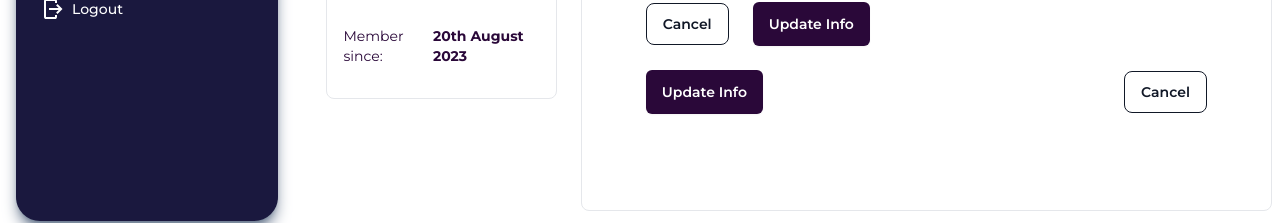
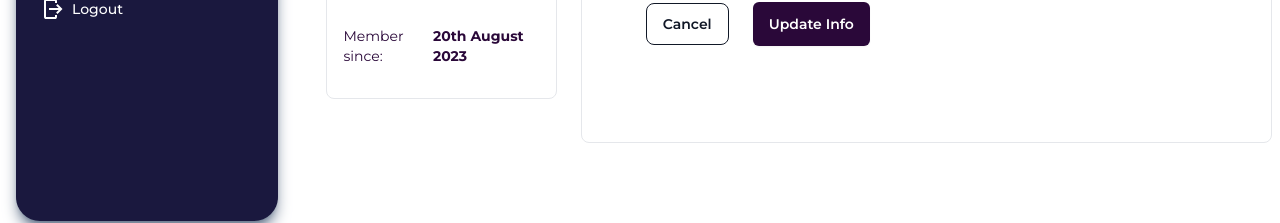
Before and after one commit to Sesughter01/LMS-Frontend, a Next.js app: page /dashboard/profile in a window 1280 px wide. Shown: the part 563-786 px from the top of the page. Built offline with nearby package versions, Linux system fonts and the light colour scheme; no server answers.

Commit message:
new changes on adding the notification icon and buttons to the left

```diff
--- a/src/app/dashboard/profile/page.tsx
+++ b/src/app/dashboard/profile/page.tsx
@@ -371,24 +371,7 @@ const Page = () => {
                             </button>
                           </div>
 
-                          <div className="mt-6 flex items-center justify-between gap-x-6">
-                            <div className="flex justify-start">
-                              <button
-                                type="submit"
-                                className="rounded-md bg-secondary px-4 py-3 text-sm font-semibold text-white shadow-sm hover:bg-indigo-500 focus-visible:outline focus-visible:outline-2 focus-visible:outline-offset-2 focus-visible:outline-indigo-600"
-                              >
-                                Update Info
-                              </button>
-                            </div>
-                            <div className="flex justify-end">
-                              <button
-                                type="button"
-                                className="text-sm font-semibold leading-6 border rounded-lg text-gray-900 px-4 py-2"
-                              >
-                                Cancel
-                              </button>
-                            </div>
-                          </div>
+
                         </form>
                       </TabsContent>
                       <TabsContent value="user" className="py-8 px-4">
```
